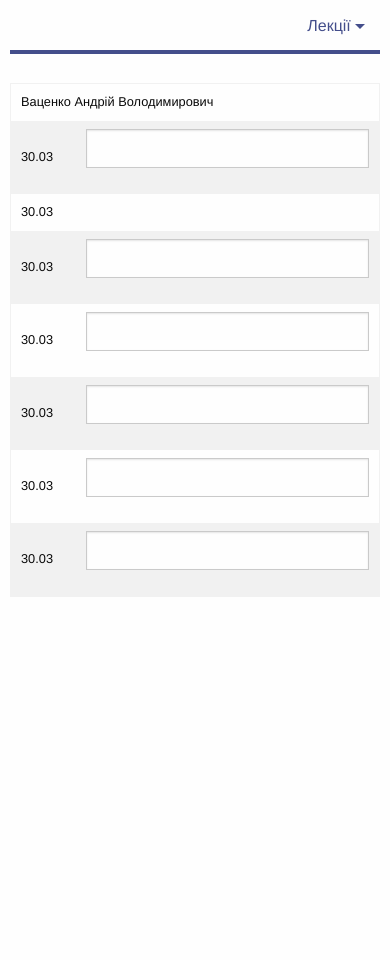
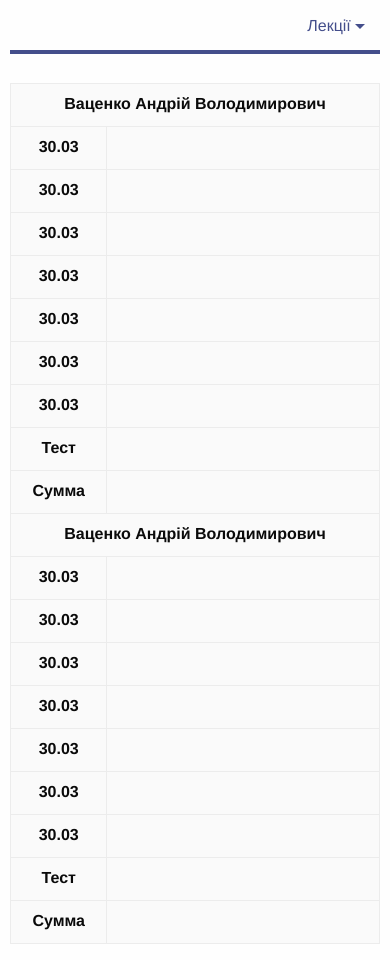
Before and after one commit to andeeDev/Tables, a website: page index.html in a window 390 px wide. Shown: the part 53-1013 px from the top of the page. Before the commit the page ends 844 px from the top, so only its background shows below. Drawn offline with Linux system fonts and the light colour scheme.

Commit message:
Correct table for mobile devices, added new outline for cells

```diff
--- a/index.html
+++ b/index.html
@@ -3,8 +3,9 @@
 <head>
     <meta charset="UTF-8">
     <title>Title</title>
+    <meta name="viewport" content="width=device-width, initial-scale=1.0">
     <link rel="stylesheet" href="styles/cabinet.min.css">
-    <link rel="stylesheet" href="style.css">
+    <link rel="stylesheet" href="styles/style.css">
     <script defer type="text/javascript" src="js/what-input.js"></script>
 
 </head>
@@ -31,20 +32,14 @@
                 </div>
             </div>
         </div>
-
-
-
-
-
         <div class="row expanded">
             <div id="top-notify" class="small-12 column text-center min-height-info notify">
                 <b class="alert"></b>
                 <b class="primary"></b>
             </div>
         </div>
-
         <div class="row expanded">
-                <div class="large-12 column show-for-medium">
+                <div class="large-12 column show-for-medium hide-for-small ">
                     <div class="table-scroll">
                         <table class="m-b-n b-none custom edit-table">
                             <thead>
@@ -63,10 +58,9 @@
                                     <th>01.04</th>
                                     <th>01.04</th>
                                     <th>01.04</th>
-                                    <th>01.04</th>
-                                    <th>01.04</th>
+                                    <th>Тест</th>
+                                    <th>Сумма</th>
                                 </tr>
-
                             </thead>
                             <tbody>
                                 <tr>
@@ -598,7 +592,6 @@
                                 </tr>
 
                             </tbody>
-
                         </table>
                     </div>
                 </div>
@@ -606,18 +599,19 @@
 
 
 
-                <section class="small-12 column  hide-for-medium">
-                    <div >
-                        <table>
+                <section class=" large-12 small-12 show-for-small columns  hide-for-medium">
+                    <div>
+                        <table class="custom table-for-mobile">
                             <tr>
                                 <td colspan="2">Ваценко Андрій Володимирович</td>
                             </tr>
                             <tr>
                                 <td>30.03</td>
-                                <td><input type="text" maxlength="2"></td>
-                            </tr>
-                            <tr>
-                                <td>30.03</td>
+                                <td>
+                                    <div>
+                                        <input type="text" maxlength="2">
+                                    </div>
+                                </td>
                             </tr>
                             <tr>
                                 <td>30.03</td>
@@ -639,16 +633,72 @@
                                 <td>30.03</td>
                                 <td><input type="text" maxlength="2"></td>
                             </tr>
+                            <tr>
+                                <td>30.03</td>
+                                <td><input type="text" maxlength="2"></td>
+                            </tr>
+                            <tr>
+                                <td>Тест</td>
+                                <td><input type="text" maxlength="2"></td>
+                            </tr>
+                            <tr>
+                                <td>Сумма</td>
+                                <td><input type="text" maxlength="2"></td>
+                            </tr>
+
+                            <tr>
+                                <td colspan="2">Ваценко Андрій Володимирович</td>
+                            </tr>
+                            <tr>
+                                <td>30.03</td>
+                                <td>
+                                    <div>
+                                        <input type="text" maxlength="2">
+                                    </div>
+                                </td>
+                            </tr>
+                            <tr>
+                                <td>30.03</td>
+                                <td><input type="text" maxlength="2"></td>
+                            </tr>
+                            <tr>
+                                <td>30.03</td>
+                                <td><input type="text" maxlength="2"></td>
+                            </tr>
+                            <tr>
+                                <td>30.03</td>
+                                <td><input type="text" maxlength="2"></td>
+                            </tr>
+                            <tr>
+                                <td>30.03</td>
+                                <td><input type="text" maxlength="2"></td>
+                            </tr>
+                            <tr>
+                                <td>30.03</td>
+                                <td><input type="text" maxlength="2"></td>
+                            </tr>
+                            <tr>
+                                <td>30.03</td>
+                                <td><input type="text" maxlength="2"></td>
+                            </tr>
+                            <tr>
+                                <td>Тест</td>
+                                <td><input type="text" maxlength="2"></td>
+                            </tr>
+                            <tr>
+                                <td>Сумма</td>
+                                <td><input type="text" maxlength="2"></td>
+                            </tr>
                         </table>
                     </div>
                 </section>
         </div>
 
-        </main>
+    </main>
 
-        <script defer type="text/javascript" src="js/jquery.js"></script>
-        <script defer type="text/javascript" src="js/foundation.min.js"></script>
-        <script defer type="text/javascript" src="js/custom/change_type_of_table.js"></script>
+    <script type="text/javascript" src="js/jquery.js"></script>
+    <script type="text/javascript" src="js/foundation.min.js"></script>
+    <script type="text/javascript" src="js/custom/change_type_of_table.js"></script>
 
 
 </body>
--- a/package.json
+++ b/package.json
@@ -4,7 +4,7 @@
   "description": "my",
   "main": "index.js",
   "scripts": {
-    "compile:sass": "node-sass sass/main.scss style.css -w"
+    "compile:sass": "node-sass sass/main.scss styles/style.css -w"
   },
   "author": "",
   "license": "ISC",
--- a/sass/main.scss
+++ b/sass/main.scss
@@ -3,7 +3,7 @@
     padding: 0;
     height: 1px;
     &:focus-within {
-      outline: 1px solid #D3D2D4;
+      outline: 1px solid cornflowerblue;
     }
     & div {
       display: flex;
@@ -11,6 +11,7 @@
       height: 100%;
     }
   }
+
 
   tr th:first-child,
   tr td:first-child
@@ -29,8 +30,11 @@
     background-color: inherit !important;
     outline: none;
     box-shadow: none !important;
+    text-align:center;
   }
 }
+
+
 
 
 .top-bar.cabinet h1{
@@ -40,3 +44,43 @@
 .top-bar.cabinet .dropdown {
   margin-top: 0.8rem;
 }
+
+// Table for mobile devices
+
+
+.table-for-mobile {
+
+  & td {
+    &:focus-within {
+      outline: 1px solid cornflowerblue;
+    }
+
+    &:first-child{
+      padding: 0.5rem 0.625rem 0.625rem;
+      font-size: 1rem;
+      font-weight: bolder;
+      text-align: center;
+    }
+
+    padding: 0;
+    height: 1px;
+  }
+
+  & div{
+    display: flex;
+    width:100%;
+    height:100%;
+  }
+  input[type="text"]{
+    &:focus{
+      box-shadow: none !important;
+    }
+    text-align: center;
+    margin:0;
+    padding: 0;
+    height: 100%;
+    border: none;
+    background-color:#fafafa !important;
+    box-shadow: none;
+  }
+}
```
Also changed, not shown: styles/style.css (added).
